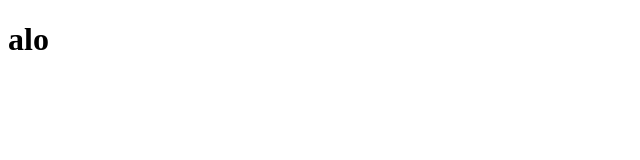
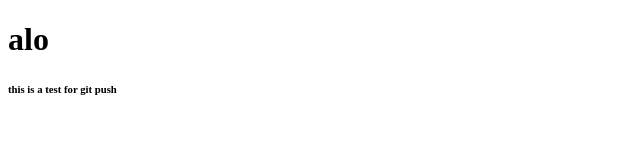
Before and after one commit to behnam-ghoreshi/behnam-ghoreshi.github.io, a plain HTML site: page test.html in a window 1280 px wide. Shown: the whole page, without its empty margins (0-640 px from the left). Drawn offline with Linux system fonts and the light colour scheme.

Commit message:
added a line to test.html so i can learn git push

```diff
--- a/test.html
+++ b/test.html
@@ -7,5 +7,6 @@
 </head>
 <body>
   <h1>alo</h1>
+  <h6>this is a test for git push</h6>
 </body>
 </html>
```
